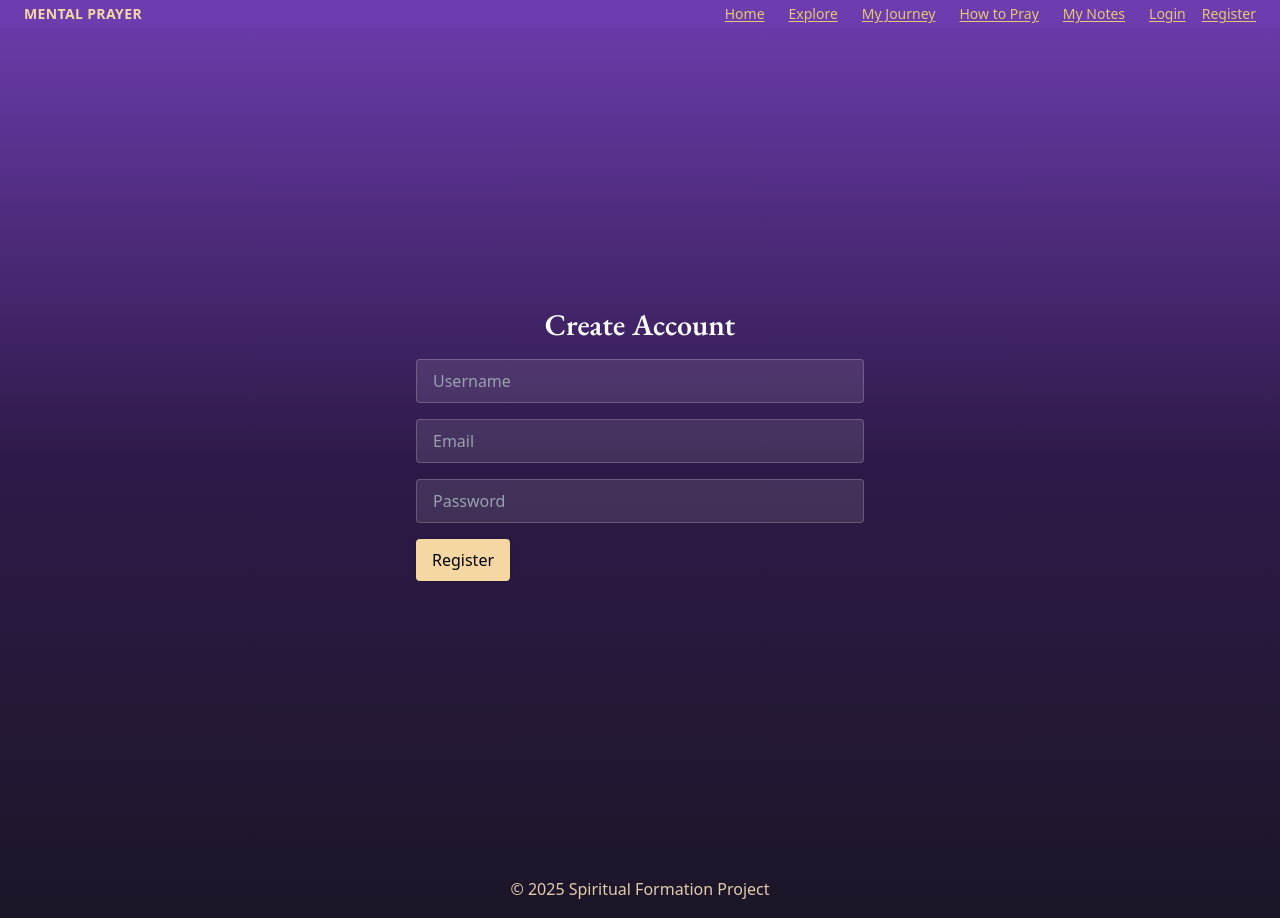
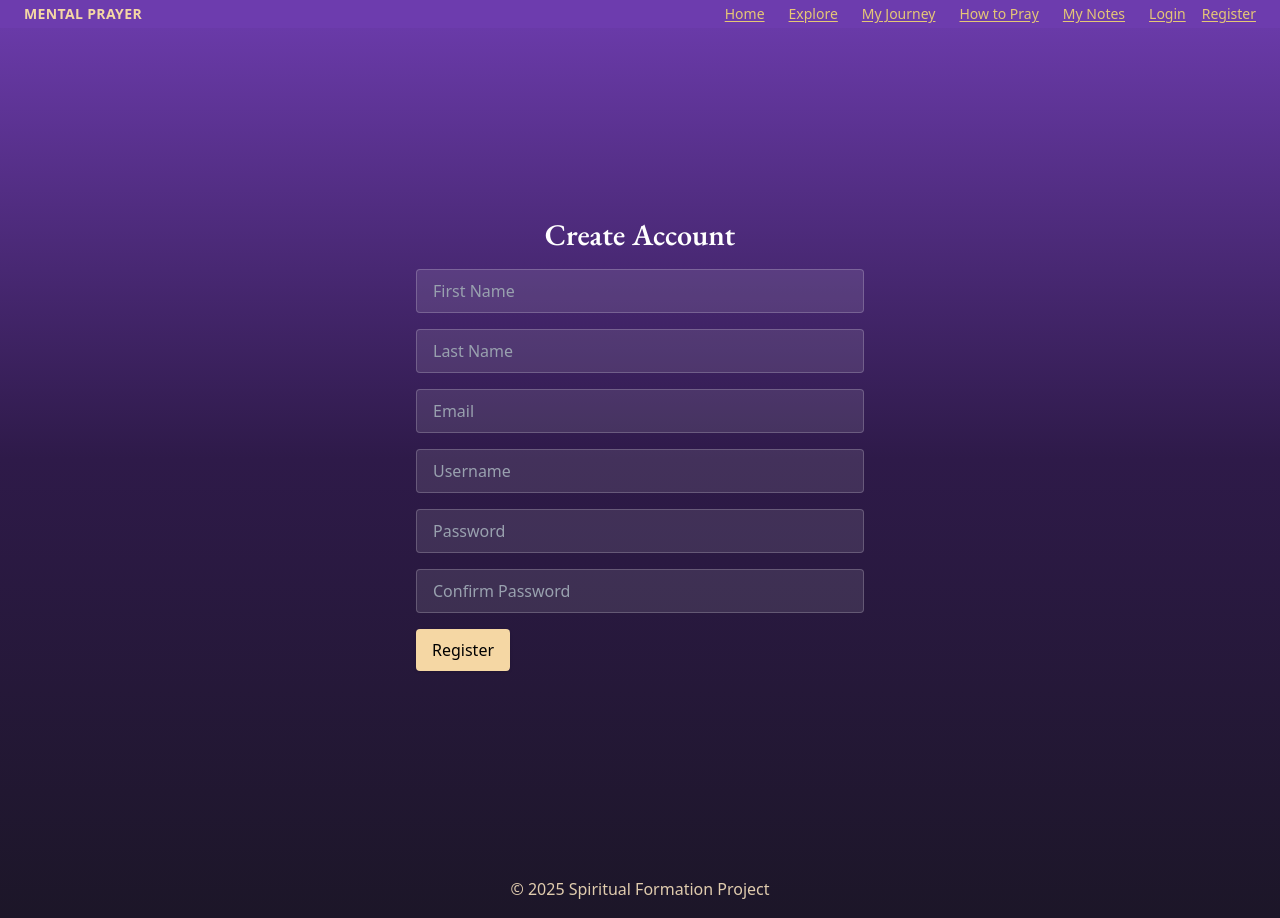
Before and after one commit to vaultman765/spiritual_formation_project, a React (Vite) app in the folder frontend/: page /auth/register in a window 1280 px wide. Built offline with nearby package versions, Linux system fonts and the light colour scheme; no server answers.

Commit message:
feat: Enhance user registration by adding first name, last name, and password confirmation fields

```diff
--- a/frontend/src/pages/login/RegisterPage.tsx
+++ b/frontend/src/pages/login/RegisterPage.tsx
@@ -7,8 +7,15 @@ const API_URL = import.meta.env.VITE_API_URL;
 export default function RegisterPage() {
   const { login } = useAuth();
   const navigate = useNavigate();
-  const [form, setForm] = useState({ username: "", email: "", password: "" });
   const [error, setError] = useState("");
+  const [form, setForm] = useState({
+    first_name: "",
+    last_name: "",
+    email: "",
+    username: "",
+    password: "",
+    confirm_password: "",
+  });
 
   const handleChange = (e: React.ChangeEvent<HTMLInputElement>) => {
     setForm({ ...form, [e.target.name]: e.target.value });
@@ -17,6 +24,11 @@ export default function RegisterPage() {
   const handleSubmit = async (e: React.FormEvent) => {
     e.preventDefault();
     setError("");
+
+    if (form.password !== form.confirm_password) {
+      setError("Passwords do not match");
+      return;
+    }
 
     try {
       const res = await fetch(`${API_URL}/api/user/register/`, {
@@ -45,13 +57,37 @@ export default function RegisterPage() {
     <main className="flex flex-col items-center justify-center min-h-screen text-white">
       <h1 className="text-3xl font-display font-semibold mb-4">Create Account</h1>
       <form onSubmit={handleSubmit} className="w-full max-w-md space-y-4">
+        <input
+          name="first_name"
+          type="text"
+          placeholder="First Name"
+          value={form.first_name}
+          onChange={handleChange}
+          className="input-style"
+        />
+        <input
+          name="last_name"
+          type="text"
+          placeholder="Last Name"
+          value={form.last_name}
+          onChange={handleChange}
+          className="input-style"
+        />
+        <input name="email" type="email" placeholder="Email" value={form.email} onChange={handleChange} className="input-style" />
         <input name="username" type="text" placeholder="Username" value={form.username} onChange={handleChange} className="input-style" />
-        <input name="email" type="email" placeholder="Email" value={form.email} onChange={handleChange} className="input-style" />
         <input
           name="password"
           type="password"
           placeholder="Password"
           value={form.password}
+          onChange={handleChange}
+          className="input-style"
+        />
+        <input
+          name="confirm_password"
+          type="password"
+          placeholder="Confirm Password"
+          value={form.confirm_password}
           onChange={handleChange}
           className="input-style"
         />
```
Also changed, not shown: 1 other file (tests, documents, lock files or other folders).
